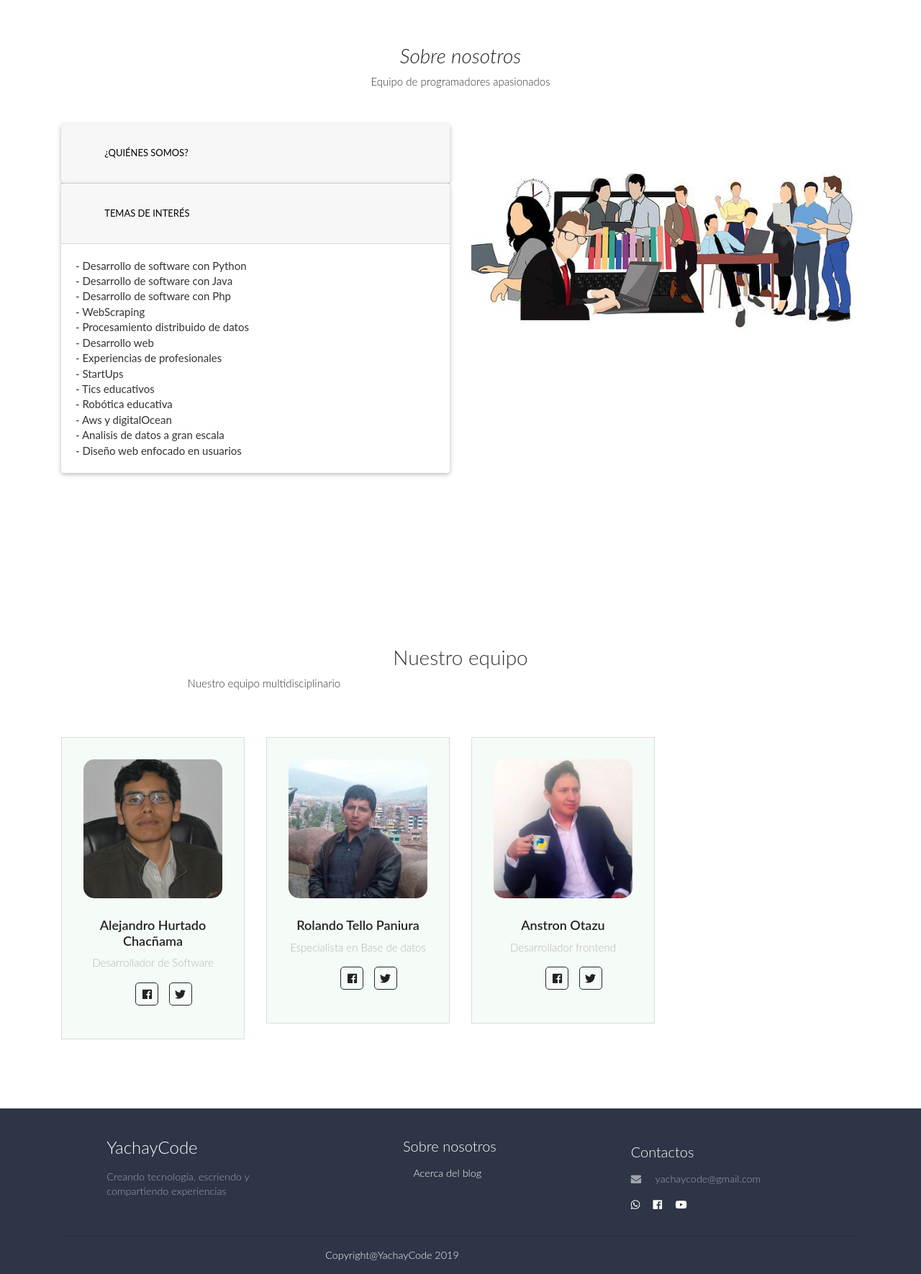
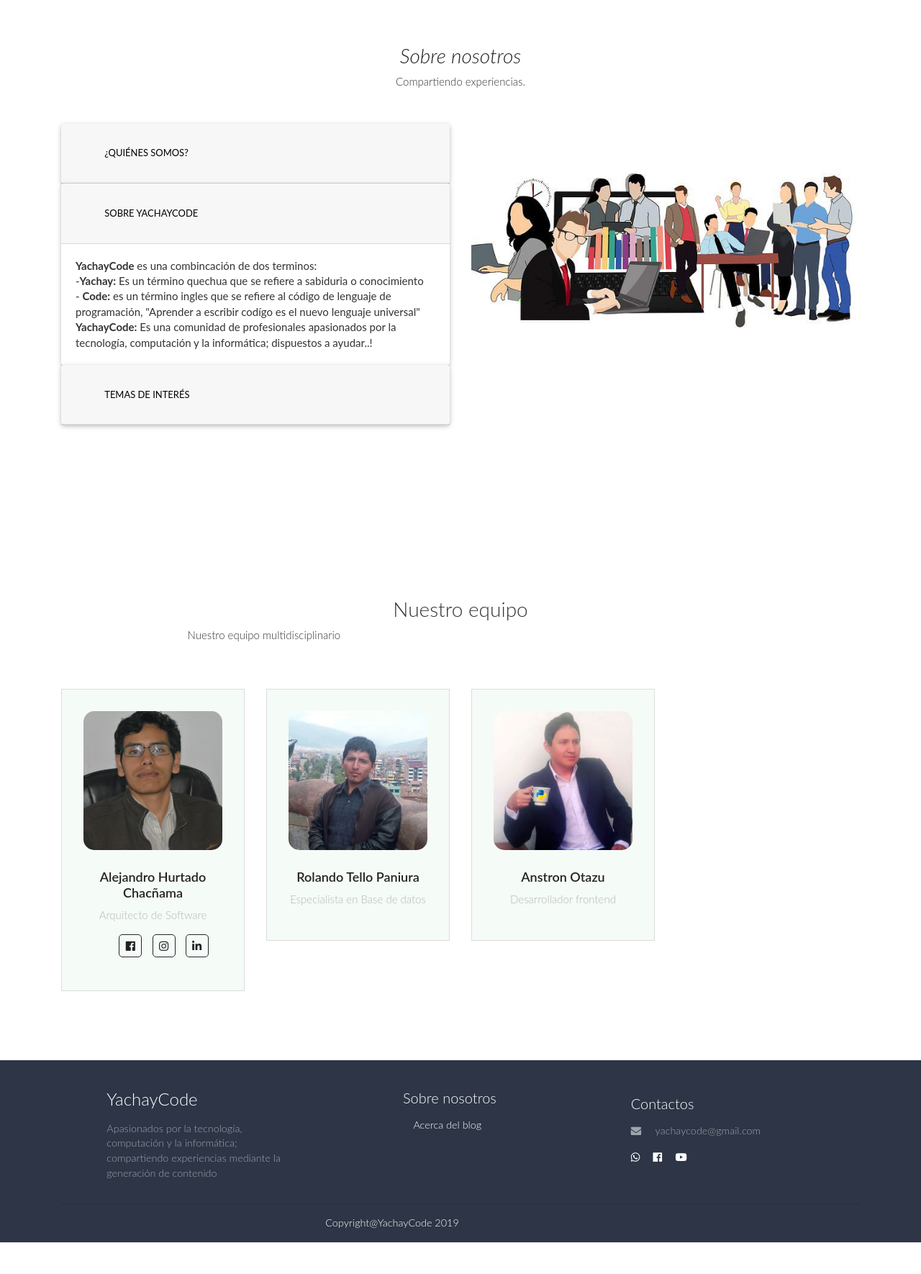
Before and after one commit to yachaycode/yachaycode-plataforma, a Django app: page /blog/acerca/ in a window 1280 px wide, after a click on "SOBRE YACHAYCODE". Shown: the part 52-1822 px from the top of the page at 72% size. After the commit the page ends 1778 px from the top, so only its background shows below. Run offline with Django 3.2, Linux system fonts and the light colour scheme; parts of the project's set-up code (start-up, migrations or seed data) failed here and were passed over; some libraries are stand-ins or nearby versions.

Commit message:
Modificacion de seo y mas,.

```diff
--- a/apps/blog/templates/blog/blog.html
+++ b/apps/blog/templates/blog/blog.html
@@ -28,7 +28,7 @@
     <div class="col-md-2">
       <ul class="menu-ver  menu-blog tab1">
         <li class="li-ver pb-4">
-          <span class="enl-ver">Filtro de categorias</span>
+          <span class="enl-ver">Filtro por categorías</span>
         </li>
         <li class="li-ver pb-4">
             <a class="enl-ver activo1 " href="{% url 'app_blog:p_inicio' %}">Todos</a>
--- a/apps/blog/templates/blog/nosotros.html
+++ b/apps/blog/templates/blog/nosotros.html
@@ -7,7 +7,7 @@
     <div class="container py-xl-5 py-lg-3">
       <div class="title text-center mb-sm-5 mb-4">
         <h3 class="text-dark font-italic">Sobre nosotros</h3>
-        <p>Equipo de programadores apasionados</p>
+        <p>Compartiendo experiencias.</p>
       </div>
       <div class="row">
         <div class="col-lg-6 agileits_updates_grid_right">
@@ -23,7 +23,7 @@
 
               <div id="collapseOne" class="collapse show" aria-labelledby="headingOne" data-parent="#accordion">
                 <div class="card-body">
-                  Somos una equipo de profesionales que nos dedicamos a la creación de la tecnología mediante desarrollo profesional de software; nos apasiona crear y queremos compartir nuestras experiencias escribiendo en este blog.
+                  Somos una equipo de profesionales apasionados por la tecnología, computación y la informática; estamos muy contentos de compartir nuestras experiencias profesionales y personales, generando contenido de valor en este blog.
                 </div>
               </div>
             </div>
@@ -31,25 +31,54 @@
               <div class="card-header" id="headingTwo">
                 <h5 class="mb-0">
                   <button class="btn btn-link collapsed" data-toggle="collapse" data-target="#collapseTwo" aria-expanded="false" aria-controls="collapseTwo">
-                    Temas de interés
+                    Sobre YachayCode
                   </button>
                 </h5>
               </div>
               <div id="collapseTwo" class="collapse" aria-labelledby="headingTwo" data-parent="#accordion">
                 <div class="card-body">
-                  - Desarrollo de software con Python <br>
-                  - Desarrollo de software con Java <br>
-                  - Desarrollo de software con Php <br>
-                  - WebScraping <br>
-                  - Procesamiento distribuido de datos <br>
+                  <b>YachayCode</b>  es una combincación de dos terminos: <br>
+                  -<b>Yachay:</b> Es un término quechua que se refiere a sabiduria o conocimiento <br>
+                  - <b>Code:</b>  es un término ingles que se refiere al código de lenguaje de programación, "Aprender a escribir codígo es el nuevo lenguaje universal"
+                  <b>YachayCode:</b> Es una comunidad de profesionales apasionados por la tecnología, computación y la informática; dispuestos a ayudar..!
+                </div>
+              </div>
+            </div>
+            <div class="card">
+              <div class="card-header" id="headingTree">
+                <h5 class="mb-0">
+                  <button class="btn btn-link collapsed" data-toggle="collapse" data-target="#collapseTree" aria-expanded="false" aria-controls="collapseTwo">
+                    Temas de interés
+                  </button>
+                </h5>
+              </div>
+              <div id="collapseTree" class="collapse" aria-labelledby="headingTree" data-parent="#accordion">
+                <div class="card-body">
+                  - Lenguajes de programación: Python, Java, Php, Arduino, Javascript, C y C++ <br>
+                  - Automatización de procesos basado en navegadores web y movil(Selenium, phantomjs , appnum y tasker) <br>
+                  - Webscraping (scrapy, newspaper, requests, beautifulsoup, lxml, curl, proxys rotativos, agentes de usuarios rotativos, etc <br>
+                  - React.js, vue.js y angular <br>
+                  - Tecnologías de procesamiento distribuido basado en colas y hilos: Celery, flower, apache Kafka y rabbitMq <br>
+                  - Orm: django orm y SQLAlchemy <br>
+                  - Base de datos: Mongodb, Redis, Mysql, Postgres, SqlLite<br>
+                  - Motor de búsqueda: Apache solr <br>
                   - Desarrollo web <br>
-                  - Experiencias de profesionales<br>
-                  - StartUps <br>
+                  - Experiencias profesionales<br>
+                  - Startup <br>
+                  - Herramientas/framework web (Bootstrap4, jquery, adminLite2 y Html5, react.js, vue.js y angular y Css3)<br>
                   - Tics educativos <br>
                   - Robótica educativa <br>
                   - Aws y digitalOcean <br>
-                  - Analisis de datos a gran escala <br>
-                  - Diseño web enfocado en usuarios<br>
+                  - Tecnologias big data y IA (NumPy, pandas, nlp, Nltk, sklearn, matplotlib, google cloud vision, rasa core/stack) <br>
+                  - Herramientas API web: Django rest framework y flask <br>
+                  - Scrum y kanban <br>
+                  - Herramientas de gestión de proyectos ágiles: confluence atlassian, taiga y monday <br>
+                  - Devops
+                  - Ciencia, Tecnología, Ingeniería y Matemáticas(Stem) <br>
+                  - Innovación <br>
+                  - Transformación digital <br>
+                  - Ui/Ux <br>
+                  - ...
                 </div>
               </div>
             </div>
@@ -82,11 +111,12 @@
         <div class="team_grid_info">
           <img src="{% static "img/hurtado.jpg" %}" alt=" " class="img-fluid" />
           <h3>Alejandro Hurtado Chacñama</h3>
-          <p>Desarrollador de Software</p>
+          <p>Arquitecto de Software</p>
           <div class="team_icons">
             <ul>
-              <li><a href="https://web.facebook.com/alejandrohdo1/" class="facebook"><i class="fab fa-facebook-f" aria-hidden="true"></i></a></li>
-              <li><a href="https://twitter.com/alejandrohdo" class="twitter"><i class="fab fa-twitter" aria-hidden="true"></i></a></li>
+              <li><a target="_blank" href="https://web.facebook.com/alejandrohdo1/" class="facebook"><i class="fab fa-facebook-f" aria-hidden="true"></i></a></li>
+              <li><a target="_blank" href="https://www.instagram.com/alejandrohdo1" class="instagram"><i class="fab fa-instagram" aria-hidden="true"></i></a></li>
+              <li><a target="_blank" href="https://www.linkedin.com/in/alehurcha/" class="linkedin"><i class="fab fa-linkedin" aria-hidden="true"></i></a></li>
 
             </ul>
           </div>
@@ -98,11 +128,11 @@
           <h3>Rolando Tello Paniura</h3>
           <p>Especialista en Base de datos</p>
           <div class="team_icons">
-          <ul>
+          <!-- <ul>
               <li><a href="#" class="facebook"><i class="fab fa-facebook-f" aria-hidden="true"></i></a></li>
               <li><a href="#" class="twitter"><i class="fab fa-twitter" aria-hidden="true"></i></a></li>
 
-            </ul>
+            </ul> -->
           </div>
         </div>
         </div>
@@ -112,11 +142,11 @@
           <h3>Anstron Otazu</h3>
           <p>Desarrollador frontend</p>
           <div class="team_icons">
-            <ul>
-              <li><a href="#" class="facebook"><i class="fab fa-facebook-f" aria-hidden="true"></i></a></li>
-              <li><a href="#" class="twitter"><i class="fab fa-twitter" aria-hidden="true"></i></a></li>
+            <!-- <ul>
+                <li><a href="#" class="facebook"><i class="fab fa-facebook-f" aria-hidden="true"></i></a></li>
+                <li><a href="#" class="twitter"><i class="fab fa-twitter" aria-hidden="true"></i></a></li>
 
-            </ul>
+              </ul> -->
           </div>
           </div>
         </div>
--- a/apps/blog/views.py
+++ b/apps/blog/views.py
@@ -12,13 +12,32 @@ class Blog(ListView):
     """docstring for ver_todas_tortas"""
     context_object_name = 'blogs'
     template_name = 'blog/blog.html'
-    queryset = Blogs.objects.filter(
-        estado=True).order_by('fecha_publicacion')
+    queryset = []
 
     def get_context_data(self, *args, **kwargs):
         context_data = super(Blog, self).get_context_data(*args, **kwargs)
         # realizamos consulta de todos los categorias de blogs
+        blogs = Blogs.objects.filter(estado=True).order_by('fecha_publicacion')
+        list_blogs = []
+        for blog in blogs:
+           dict_blog = {}
+           dict_blog['titulo'] = blog.titulo
+           dict_blog['slug'] = blog.slug
+           dict_blog['resumen'] = blog.resumen[0:85] + '...' if len(blog.resumen)>85 else blog.resumen
+           dict_blog['contenido'] = blog.contenido
+           dict_blog['categorias'] = blog.categorias
+           dict_blog['portada'] = blog.portada
+           dict_blog['fecha_publicacion'] = blog.fecha_publicacion
+           dict_blog['autor'] = blog.autor
+           dict_blog['vistas'] = blog.vistas
+           dict_blog['palabras_clave'] = blog.palabras_clave
+           dict_blog['estado'] = blog.estado
+           dict_blog['es_pricipal'] = blog.es_pricipal
+           dict_blog['posts_relacionados'] = blog.posts_relacionados
+           list_blogs.append(dict_blog)
+        context_data['blogs'] = list_blogs
         context_data['categorias_blog'] = Categoria.objects.all()
+
         return context_data
 
 
@@ -54,6 +73,7 @@ def buscador_blog(request):
     # siempre en cuando este estado = TRUE, inidica que está activo
     consulta = request.GET.get('q', '')
     lista_blogs = None
+    list_blogs = []
     if consulta:
         lista_blogs = Blogs.objects.filter(
             Q(titulo__icontains=consulta) |
@@ -64,7 +84,23 @@ def buscador_blog(request):
         # en caso si alguien entra directamente a /busquedas
         # lista_blogs = Curso.objects.all().order_by('-fecha_creacion')[:2]
     # paginandor
-    paginator = Paginator(lista_blogs, 9)  # Show 25 contacts per page
+        for blog in lista_blogs:
+           dict_blog = {}
+           dict_blog['titulo'] = blog.titulo
+           dict_blog['slug'] = blog.slug
+           dict_blog['resumen'] = blog.resumen[0:85] + '...' if len(blog.resumen)>85 else blog.resumen
+           dict_blog['contenido'] = blog.contenido
+           dict_blog['categorias'] = blog.categorias
+           dict_blog['portada'] = blog.portada
+           dict_blog['fecha_publicacion'] = blog.fecha_publicacion
+           dict_blog['autor'] = blog.autor
+           dict_blog['vistas'] = blog.vistas
+           dict_blog['palabras_clave'] = blog.palabras_clave
+           dict_blog['estado'] = blog.estado
+           dict_blog['es_pricipal'] = blog.es_pricipal
+           dict_blog['posts_relacionados'] = blog.posts_relacionados
+           list_blogs.append(dict_blog)
+    paginator = Paginator(list_blogs, 9)  # Show 25 contacts per page
 
     page = request.GET.get('page')
     try:
@@ -86,9 +122,26 @@ def buscador_categoria(request, slug):
     try:
         consulta = Blogs.objects.filter(
             categorias__slug=slug, estado=True)
+        list_blogs = []
+        for blog in consulta:
+           dict_blog = {}
+           dict_blog['titulo'] = blog.titulo
+           dict_blog['slug'] = blog.slug
+           dict_blog['resumen'] = blog.resumen[0:85] + '...' if len(blog.resumen)>85 else blog.resumen
+           dict_blog['contenido'] = blog.contenido
+           dict_blog['categorias'] = blog.categorias
+           dict_blog['portada'] = blog.portada
+           dict_blog['fecha_publicacion'] = blog.fecha_publicacion
+           dict_blog['autor'] = blog.autor
+           dict_blog['vistas'] = blog.vistas
+           dict_blog['palabras_clave'] = blog.palabras_clave
+           dict_blog['estado'] = blog.estado
+           dict_blog['es_pricipal'] = blog.es_pricipal
+           dict_blog['posts_relacionados'] = blog.posts_relacionados
+           list_blogs.append(dict_blog)
         categorias = Categoria.objects.all()
         return render(request, 'blog/buscador_blog.html',
-                      {'blogs': consulta, 'categorias': categorias})
+                      {'blogs': list_blogs, 'categorias': categorias})
     except Exception as e:
         raise
 
--- a/templates/footer.html
+++ b/templates/footer.html
@@ -11,8 +11,8 @@
       <!-- Grid column -->
       <div class="col-md-3 col-lg-3 col-xl-3 mx-auto mt-3">
         <h4 class="mb-3 ">YachayCode</h4>
-        <p class="color-p">Creando tecnología, escriendo y compartiendo experiencias</p>
-
+        <p class="color-p">Apasionados por la tecnología, computación y la informática; compartiendo experiencias mediante la generación de contenido
+</p>
       </p>
         <p>
 
```
Also changed, not shown: apps/blog/templates/blog/buscador_blog.html (+10 -2 lines), apps/blog/templates/blog/detalle_blog.html (+2 -6 lines), apps/usuarios/views.py (+19 -1 lines), templates/index.html (+20 -1 lines).
